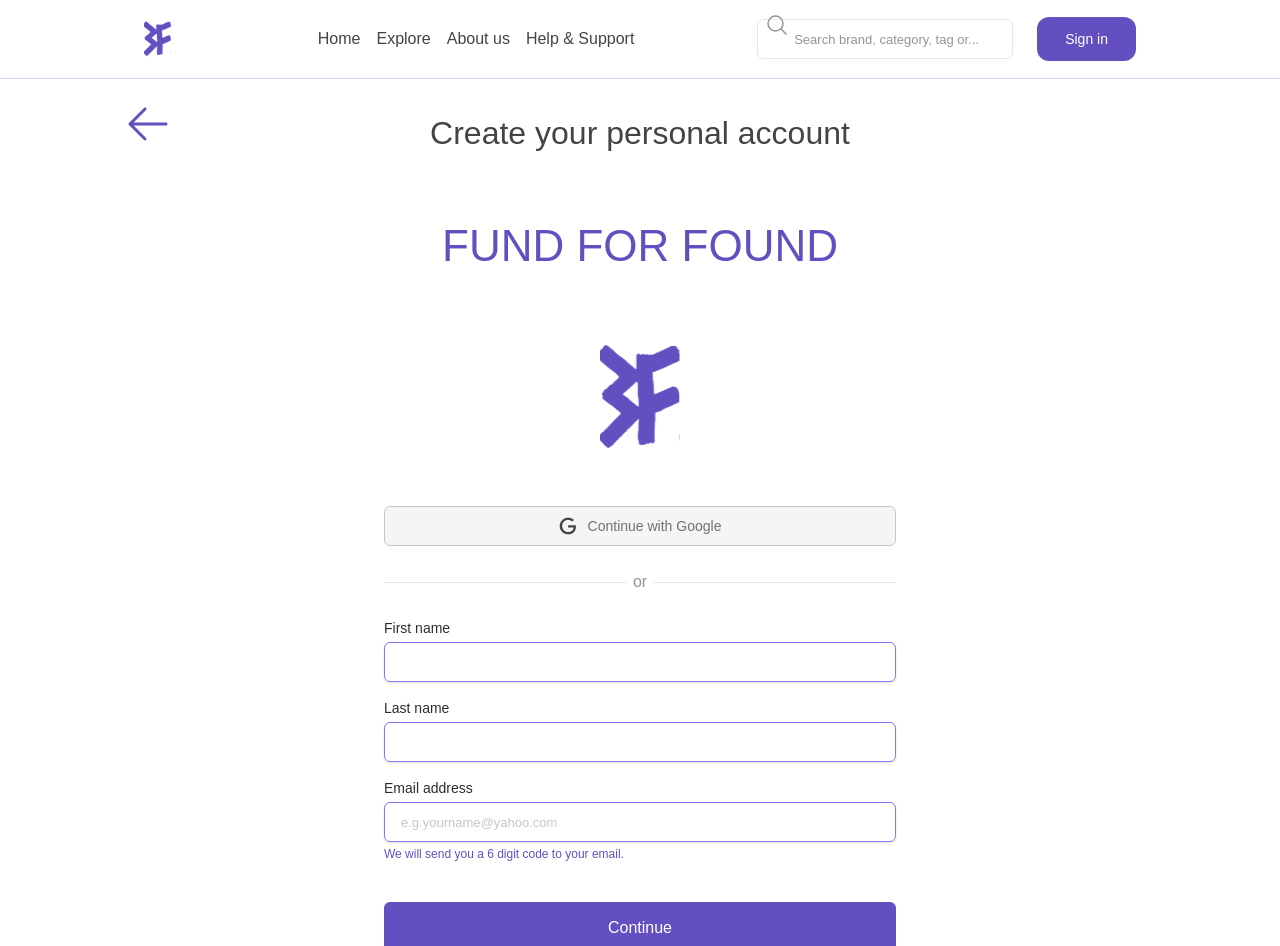
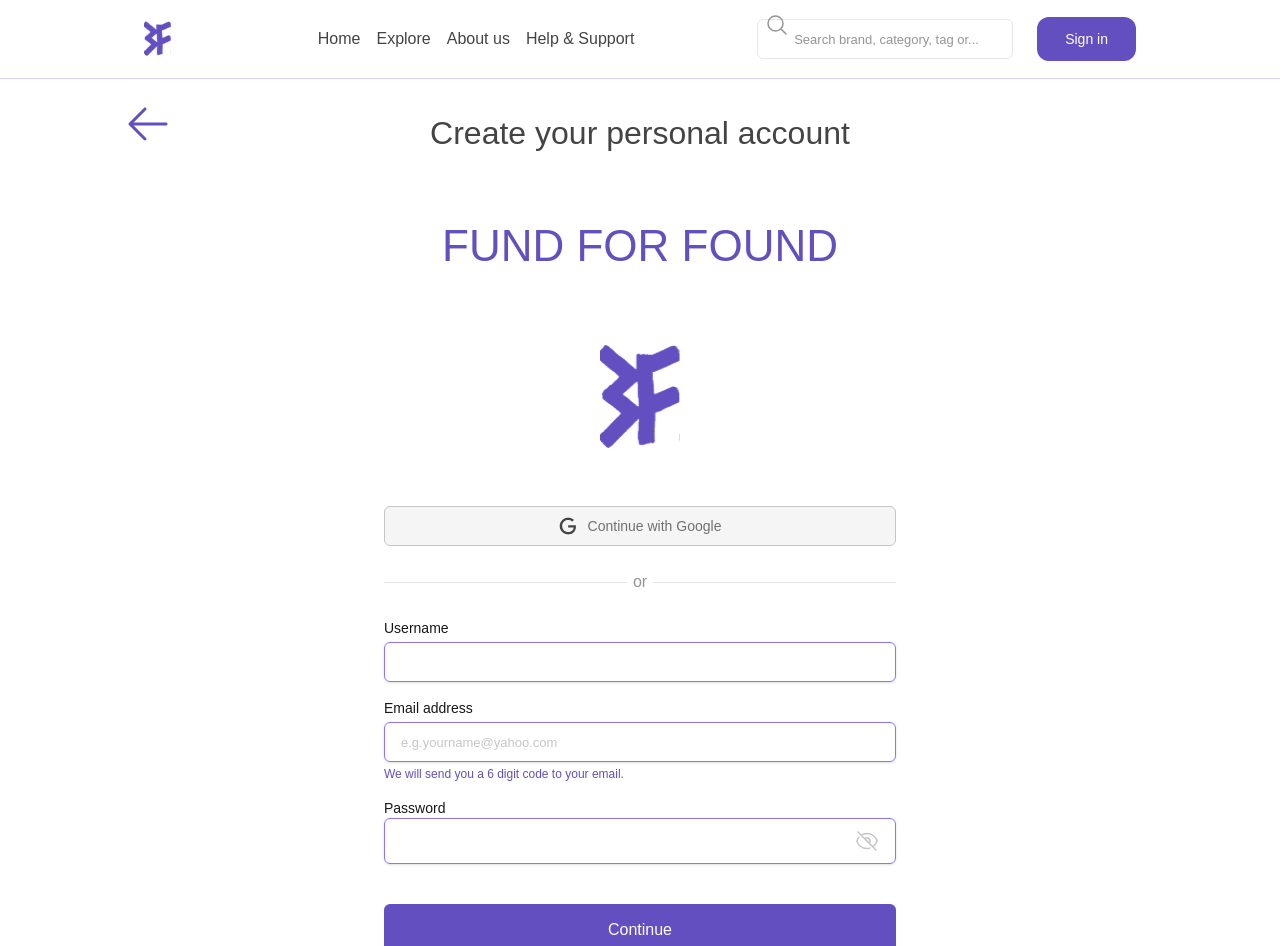
Before and after one commit to ayda-sh/fund-for-found, a Next.js app: page /sign-up in a window 1280 px wide. Shown: the top 946 px of the page. Built offline with nearby package versions, Linux system fonts and the light colour scheme.

Commit message:
feat: completed signup page with api integration and error handling

```diff
--- a/src/app/(auth)/sign-up/page.jsx
+++ b/src/app/(auth)/sign-up/page.jsx
@@ -1,8 +1,70 @@
+"use client";
+import { yupResolver } from "@hookform/resolvers/yup";
 import { NavBar } from "@/app/components/navbar/navbar";
 import Image from "next/image";
 import Link from "next/link";
+import * as yup from "yup";
+import { useState } from "react";
+import { useForm } from "react-hook-form";
+import { useRouter } from "next/navigation";
+import axios from "axios";
 
 function SignUp() {
+  const [isShowPassword, setIsShowPassword] = useState(false);
+  const [isShowPassword2, setIsShowPassword2] = useState(false);
+  const [error, setError] = useState("");
+  const router = useRouter();
+
+  const schema = yup.object({
+    username: yup.string().required(),
+    email: yup.string().email().required(),
+    password: yup
+      .string()
+      .required()
+      .min(8)
+      .max(16)
+      .matches(
+        /^(?=.*[A-Z])/,
+        "Password must contain at least one uppercase letter."
+      ),
+    // confirmpassword: yup
+    //   .string()
+    //   .required()
+    //   .oneOf([yup.ref("password"), null], "Passwords must match."),
+  });
+
+  const {
+    register,
+    handleSubmit,
+    formState: { errors },
+  } = useForm({
+    resolver: yupResolver(schema),
+    mode: "onChange",
+  });
+
+  const submitSignUpForm = async (user) => {
+    try {
+      const response = await axios.post(
+        `${process.env.NEXT_PUBLIC_STRAPI_API_URL}/api/auth/local/register`,
+        user
+      );
+      console.log("User successfully signed up", response.data);
+      localStorage.setItem("token", response.data.jwt);
+      router.push("/sign-up/confirm-email");
+    } catch (error) {
+      setError(error.response?.data?.message || "An unexpected error occurred.");
+    }
+  };
+
+  const toggleShowPassword = (e) => {
+    e.preventDefault();
+    setIsShowPassword(!isShowPassword);
+  };
+
+  const toggleShowPassword2 = (e) => {
+    e.preventDefault();
+    setIsShowPassword2(!isShowPassword2);
+  };
   return (
     <>
       <NavBar />
@@ -38,44 +100,169 @@
               <div className="grow h-[1px] bg-[var(--light-3)]"></div>
             </div>
 
-            <form>
+            <form onSubmit={handleSubmit(submitSignUpForm)}>
               <div className="mb-4">
-                <label className="block text-sm font-medium text-[#2D2D2D]">
-                  First name
+                <label className="block text-sm font-medium text-[(var(--gray-1))]">
+                  Username
                 </label>
                 <input
+                  {...register("username")}
                   data-has-listeners="true"
                   type="text"
-                  className="mt-1 block w-full h-10 border border-[var(--primary-300)] rounded-md shadow-sm"
+                  className="mt-1 block w-full h-10 border border-[var(--primary-300)] rounded-md shadow-sm px-4"
                   required
                 />
+                {errors?.username ? (
+                  <span className="text-[var(--error)] text-sm">
+                    {errors.username.message}
+                  </span>
+                ) : null}
               </div>
               <div className="mb-4">
-                <label className="block text-sm font-medium text-[#2D2D2D]">
-                  Last name
-                </label>
-                <input
-                  data-has-listeners="true"
-                  type="text"
-                  className="mt-1 block w-full h-10 border border-[var(--primary-300)] rounded-md shadow-sm"
-                  required
-                />
-              </div>
-              <div className="mb-4">
-                <label className="block text-sm font-medium text-[#2D2D2D]">
+                <label className="block text-sm font-medium text-[(var(--gray-1))]">
                   Email address
                 </label>
                 <input
+                  {...register("email")}
                   data-has-listeners="true"
                   type="email"
                   placeholder="e.g.yourname@yahoo.com"
                   className="mt-1 block w-full h-10 border border-[var(--primary-300)] rounded-md shadow-sm placeholder:text-[var(--light-2)] placeholder-custom px-4"
                   required
                 />
+                {errors?.email ? (
+                  <span className="text-[var(--error)] text-sm">
+                    {errors.email.message}
+                  </span>
+                ) : null}
                 <p className="text-xs text-[var(--primary)] mt-1">
                   We will send you a 6 digit code to your email.
                 </p>
               </div>
+
+              <div className="mb-4">
+                <label className="block text-sm font-medium text-[(var(--gray-1))]">
+                  Password
+                </label>
+                <div className="flex items-center border border-[var(--primary-300)] rounded-md shadow-sm px-4">
+                  <input
+                    {...register("password")}
+                    data-has-listeners="true"
+                    type={isShowPassword ? "text" : "password"}
+                    className="mt-1 block w-full h-10 focus:outline-none"
+                    required
+                  />
+                  <button onClick={toggleShowPassword}>
+                    {isShowPassword ? (
+                      <svg
+                        xmlns="http://www.w3.org/2000/svg"
+                        fill="none"
+                        viewBox="0 0 24 24"
+                        strokeWidth="1.5"
+                        stroke="currentColor"
+                        className="size-6 text-[var(--light-2)] cursor-pointer"
+                      >
+                        <path
+                          strokeLinecap="round"
+                          strokeLinejoin="round"
+                          d="M2.036 12.322a1.012 1.012 0 0 1 0-.639C3.423 7.51 7.36 4.5 12 4.5c4.638 0 8.573 3.007 9.963 7.178.07.207.07.431 0 .639C20.577 16.49 16.64 19.5 12 19.5c-4.638 0-8.573-3.007-9.963-7.178Z"
+                        />
+                        <path
+                          strokeLinecap="round"
+                          strokeLinejoin="round"
+                          d="M15 12a3 3 0 1 1-6 0 3 3 0 0 1 6 0Z"
+                        />
+                      </svg>
+                    ) : (
+                      <svg
+                        xmlns="http://www.w3.org/2000/svg"
+                        fill="none"
+                        viewBox="0 0 24 24"
+                        strokeWidth="1.5"
+                        stroke="currentColor"
+                        className="size-6 text-[var(--light-2)] cursor-pointer"
+                      >
+                        <path
+                          strokeLinecap="round"
+                          strokeLinejoin="round"
+                          d="M3.98 8.223A10.477 10.477 0 0 0 1.934 12C3.226 16.338 7.244 19.5 12 19.5c.993 0 1.953-.138 2.863-.395M6.228 6.228A10.451 10.451 0 0 1 12 4.5c4.756 0 8.773 3.162 10.065 7.498a10.522 10.522 0 0 1-4.293 5.774M6.228 6.228 3 3m3.228 3.228 3.65 3.65m7.894 7.894L21 21m-3.228-3.228-3.65-3.65m0 0a3 3 0 1 0-4.243-4.243m4.242 4.242L9.88 9.88"
+                        />
+                      </svg>
+                    )}
+                  </button>
+                </div>
+                {errors?.password ? (
+                  <span className="text-[var(--error)] text-sm">
+                    {errors.password.message}
+                  </span>
+                ) : null}
+              </div>
+
+              {/* <div className="mb-4">
+                <label className="block text-sm font-medium text-[(var(--gray-1))]">
+                  Re-enter password
+                </label>
+                <div className="flex items-center border border-[var(--primary-300)] rounded-md shadow-sm px-4">
+                  <input
+                    data-has-listeners="true"
+                    type={isShowPassword2 ? "text" : "password"}
+                    className="mt-1 block w-full h-10 focus:outline-none"
+                    required
+                  />
+
+                  <button onClick={toggleShowPassword2}>
+                    {isShowPassword2 ? (
+                      <svg
+                        xmlns="http://www.w3.org/2000/svg"
+                        fill="none"
+                        viewBox="0 0 24 24"
+                        strokeWidth="1.5"
+                        stroke="currentColor"
+                        className="size-6 text-[var(--light-2)] cursor-pointer"
+                      >
+                        <path
+                          strokeLinecap="round"
+                          strokeLinejoin="round"
+                          d="M2.036 12.322a1.012 1.012 0 0 1 0-.639C3.423 7.51 7.36 4.5 12 4.5c4.638 0 8.573 3.007 9.963 7.178.07.207.07.431 0 .639C20.577 16.49 16.64 19.5 12 19.5c-4.638 0-8.573-3.007-9.963-7.178Z"
+                        />
+                        <path
+                          strokeLinecap="round"
+                          strokeLinejoin="round"
+                          d="M15 12a3 3 0 1 1-6 0 3 3 0 0 1 6 0Z"
+                        />
+                      </svg>
+                    ) : (
+                      <svg
+                        xmlns="http://www.w3.org/2000/svg"
+                        fill="none"
+                        viewBox="0 0 24 24"
+                        strokeWidth="1.5"
+                        stroke="currentColor"
+                        className="size-6 text-[var(--light-2)] cursor-pointer"
+                      >
+                        <path
+                          strokeLinecap="round"
+                          strokeLinejoin="round"
+                          d="M3.98 8.223A10.477 10.477 0 0 0 1.934 12C3.226 16.338 7.244 19.5 12 19.5c.993 0 1.953-.138 2.863-.395M6.228 6.228A10.451 10.451 0 0 1 12 4.5c4.756 0 8.773 3.162 10.065 7.498a10.522 10.522 0 0 1-4.293 5.774M6.228 6.228 3 3m3.228 3.228 3.65 3.65m7.894 7.894L21 21m-3.228-3.228-3.65-3.65m0 0a3 3 0 1 0-4.243-4.243m4.242 4.242L9.88 9.88"
+                        />
+                      </svg>
+                    )}
+                  </button>
+                </div>
+                {errors?.confirmpassword ? (
+                  <span className="text-[var(--error)] text-sm">
+                    {errors.confirmpassword.message}
+                  </span>
+                ) : null}
+              </div> */}
+
+              {error && (
+                <p className="text-[var(--error)] bg-[#fe555521] border border-[#c9143373] text-sm rounded p-1">
+                  {error?.response?.data?.message ||
+                    "An unexpected error occurred."}
+                </p>
+              )}
+
               <button
                 type="submit"
                 className="w-full bg-[var(--primary)] text-white py-3.5 rounded-md focus:outline-none mt-6"
--- a/src/app/components/login/loginform.jsx
+++ b/src/app/components/login/loginform.jsx
@@ -91,7 +91,7 @@
 
             <form onSubmit={handleSubmit(submitLoginForm)}>
               <div className="">
-                <label className="block text-sm font-semibold text-[var(--gray-2)]">
+                <label className="block text-sm font-medium text-[var(--gray-2)]">
                   Email address
                 </label>
                 <input
@@ -109,7 +109,7 @@
                 </span>
               ) : null}
               <div className="my-4 flex flex-col">
-                <label className="block text-sm font-semibold text-[var(--gray-2)]">
+                <label className="block text-sm font-medium text-[var(--gray-2)]">
                   Password
                 </label>
 
@@ -167,7 +167,7 @@
                   </span>
                 ) : null}
                 <Link
-                  href="/forget/password"
+                  href="/forget-password"
                   className="text-sm text-[var(--primary)] mt-1"
                 >
                   Forget your password?
```
